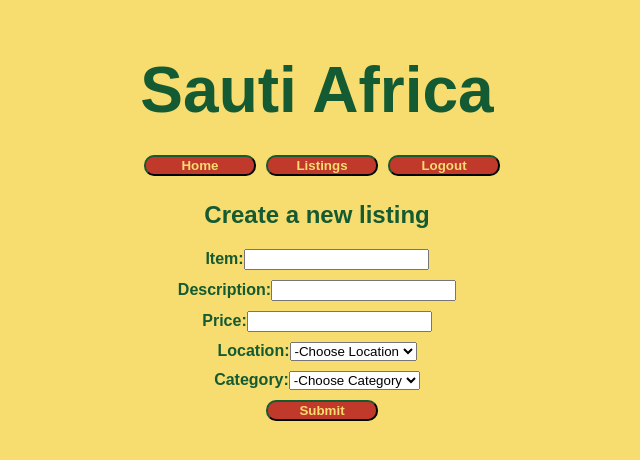
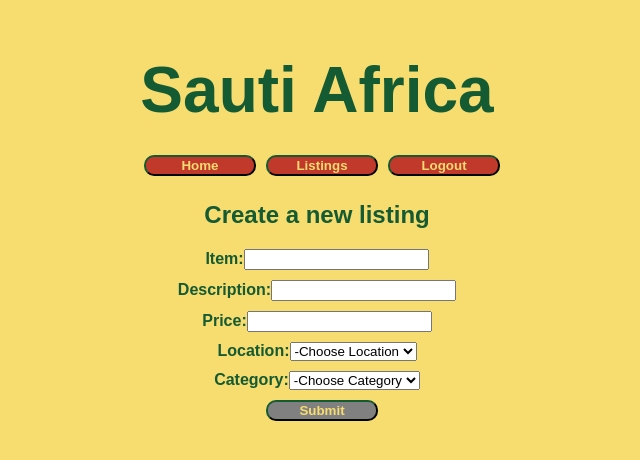
Before and after one commit to african-marketplace-dec2021/frontend, a React (Create React App) app in the folder frontend/: page /newlisting in a window 1280 px wide. Shown: the top 460 px of the page, without its empty margins (323-963 px from the left). Built offline with nearby package versions, Linux system fonts and the light colour scheme; sample sign-in values are in the browser's storage.

Commit message:
changed styling to make disabled buttons visible (#34)

```diff
--- a/frontend/src/App.js
+++ b/frontend/src/App.js
@@ -36,6 +36,11 @@ const StyledApp = styled.div`
 
     &:hover {
       transform: scale(1.1);
+    }
+
+    &:disabled {
+      background-color: grey;
+      transform: none;
     }
   }
 
--- a/frontend/src/components/NewListing.js
+++ b/frontend/src/components/NewListing.js
@@ -1,4 +1,4 @@
-import React, { useState } from "react";
+import React, { useState, useEffect } from "react";
 import axios from 'axios';
 import NewListingFormSchema from './NewListingFormSchema';
 import * as yup from 'yup';
@@ -42,13 +42,14 @@ const initialFormErrors = {
     category: '',
 }
 const initialListing=[]
-
+const initialDisabled = true
 
 function NewListing () {
 
     const [listing, setListing] = useState(initialListing)
     const [formValues, setFormValues] = useState(initialFormValues)
     const [formErrors, setFormErrors] = useState(initialFormErrors)
+    const [disabled, setDisabled] = useState(initialDisabled)
 
 
 const postNewListing = newListing => {
@@ -93,6 +94,10 @@ const onChange = evt => {
     const {name, value } = evt.target
     inputChange(name, value)
 }
+
+useEffect(() => {
+  NewListingFormSchema.isValid(formValues).then(valid => setDisabled(!valid))
+}, [formValues])
 
 return (
       <form onSubmit={onSubmit}>
@@ -166,7 +171,7 @@ return (
           </select>
         </label>
         </StylishCat>
-        <button>Submit</button>
+        <button disabled={disabled}>Submit</button>
         <StylishErr>
         <div className='errors'>
           <div>{formErrors.name}</div>
```
